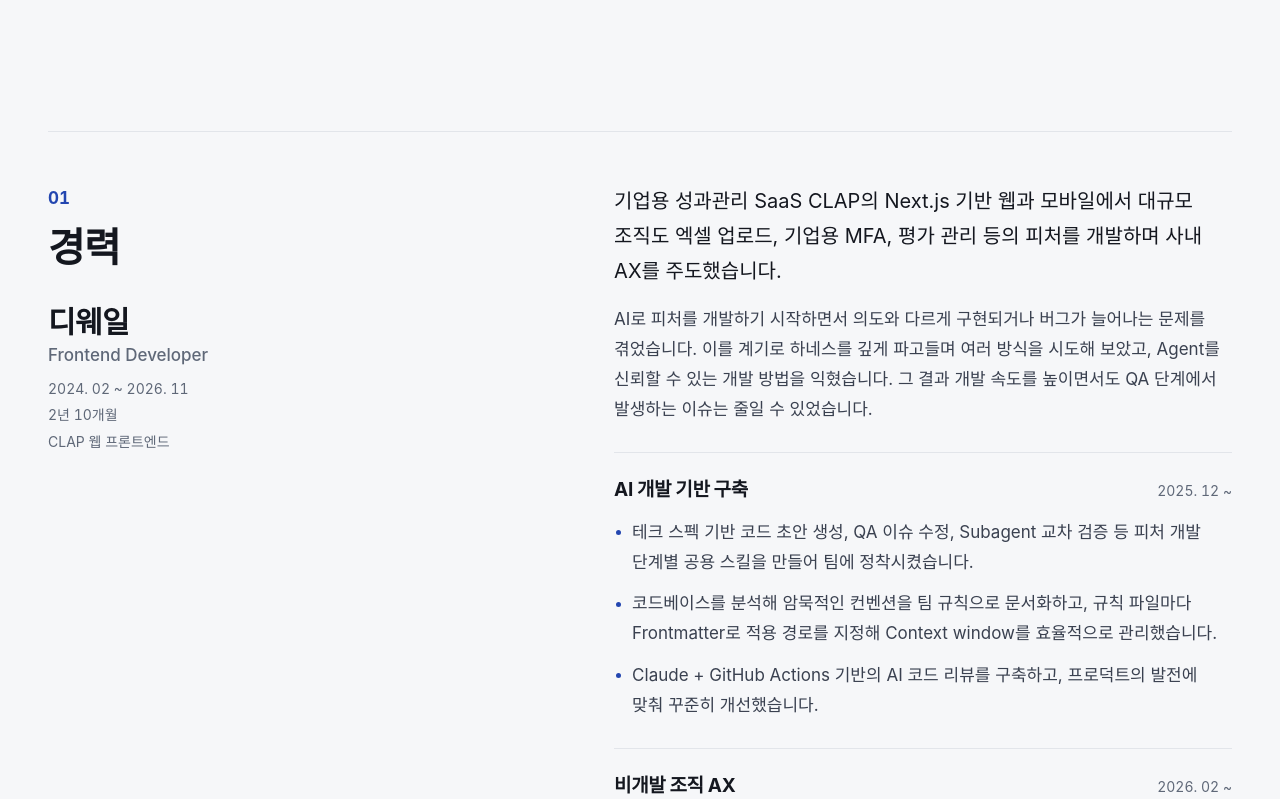
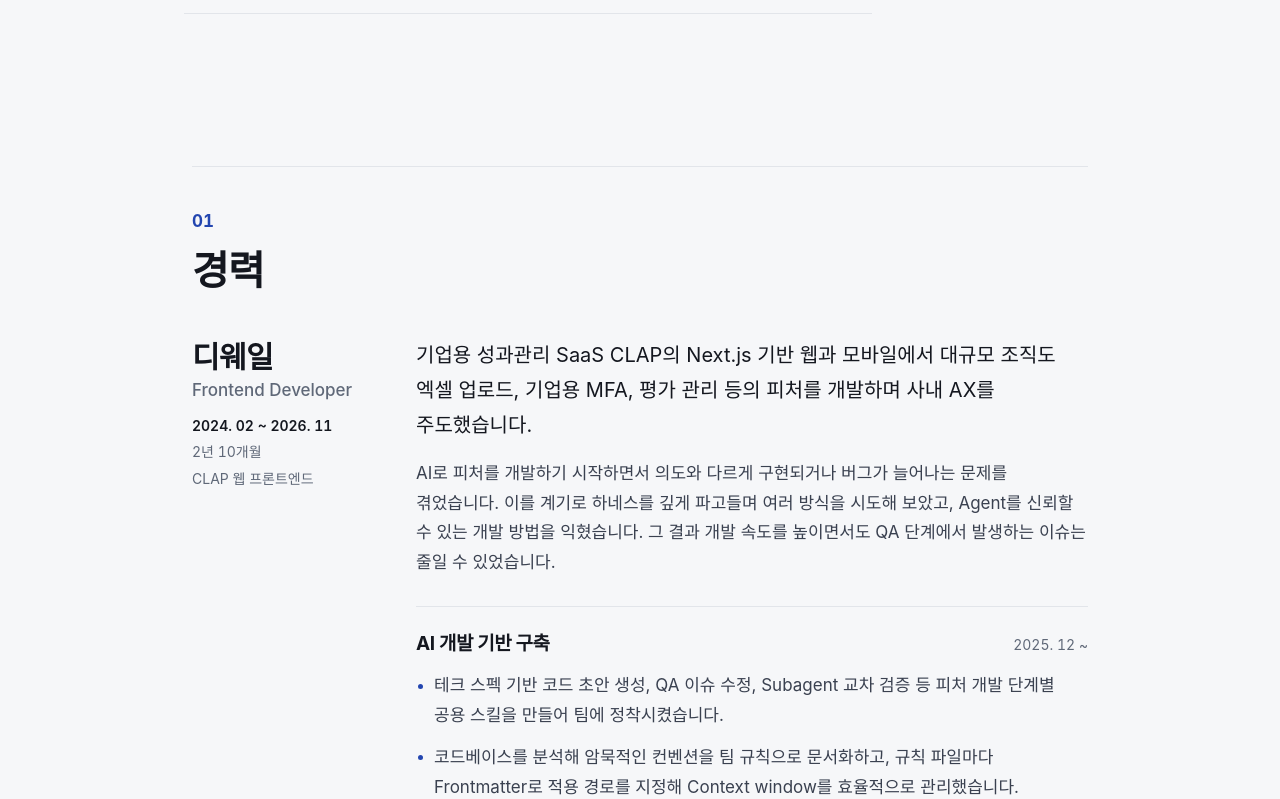
Before and after one commit to Yoonkeee/yoonkeee.github.io, a Next.js app: page /resume in a window 1280 px wide. Shown: the part 761-1560 px from the top of the page. Built offline with nearby package versions, Linux system fonts and the light colour scheme; a web font is replaced by a local one.

Commit message:
feat: 이력서 페이지를 좁은 폭의 PDF 구조로 배치

```diff
--- a/src/app/globals.css
+++ b/src/app/globals.css
@@ -146,7 +146,7 @@ button {
 
 .container {
   width: 100%;
-  max-width: calc(1400px + var(--gutter) * 2);
+  max-width: calc(var(--container-max, 1400px) + var(--gutter) * 2);
   margin-inline: auto;
   padding-inline: var(--gutter);
 }
--- /dev/null
+++ b/src/app/resume/page.module.css
@@ -0,0 +1,3 @@
+.page {
+  --container-max: 56rem;
+}
--- a/src/app/resume/page.tsx
+++ b/src/app/resume/page.tsx
@@ -14,6 +14,7 @@ import { Toc } from "@/components/Toc";
 import { profile } from "@/data/portfolio";
 import { activities, education, experience, resumeSections, sideProjects, skills } from "@/data/resume";
 import { pageMetadata, ROUTES } from "@/data/site";
+import styles from "./page.module.css";
 
 export const metadata = pageMetadata(`${profile.name} 이력서`, ROUTES.resume);
 
@@ -26,7 +27,7 @@ const TOC = resumeSections.map((section) => ({ href: `#${section.id}`, no: secti
 
 export default function ResumePage() {
   return (
-    <>
+    <div className={styles.page}>
       <a className="skip-link" href="#main">
         본문으로 건너뛰기
       </a>
@@ -71,6 +72,6 @@ export default function ResumePage() {
         </ResumeSection>
       </main>
       <Contact />
-    </>
+    </div>
   );
 }
--- a/src/components/ResumeSection.module.css
+++ b/src/components/ResumeSection.module.css
@@ -1,4 +1,6 @@
 .section {
+  --label-col: 11.5rem;
+  --label-gap: 40px;
   margin-top: var(--section-gap);
 }
 
@@ -23,8 +25,7 @@ section.section {
 }
 
 .body {
-  max-width: var(--measure);
-  margin-top: clamp(32px, 5vw, 48px);
+  margin-top: clamp(28px, 4vw, 40px);
 }
 
 .entry + .entry {
@@ -176,72 +177,64 @@ section.section {
 
 @media (min-width: 640px) {
   .rows > div {
-    grid-template-columns: 10.5rem minmax(0, 1fr);
-    gap: 16px;
+    grid-template-columns: var(--label-col) minmax(0, 1fr);
+    gap: var(--label-gap);
     align-items: baseline;
   }
 }
 
-@media (min-width: 1024px) {
-  .frame {
+/* Like the resume PDF: a narrow label column on the left, the content on the right. */
+@media (min-width: 768px) {
+  .entry {
     display: grid;
-    grid-template-columns: var(--text-column) var(--visual-column);
-    column-gap: var(--column-gap);
-    align-items: start;
-    padding-top: 52px;
-  }
-
-  .head {
-    position: sticky;
-    top: calc(var(--header-h) + 40px);
-  }
-
-  .body {
-    max-width: none;
-    margin-top: 0;
-  }
-
-  /* Pinned entries: the section label stays on top and each entry's heading sticks under it. */
-  .frame[data-pin] {
-    --pin-top: calc(var(--header-h) + 40px);
-    --label-h: calc(var(--fs-body) * var(--lh-body) + 8px + var(--fs-h2) * var(--lh-heading) + 28px);
-  }
-
-  .frame[data-pin] > .head {
-    z-index: 1;
-    grid-area: 1 / 1;
-    height: var(--label-h);
-    background: var(--bg);
-    box-shadow: 0 -40px 0 var(--bg);
-  }
-
-  .frame[data-pin] > .body {
-    display: grid;
-    grid-area: 1 / 1 / 2 / -1;
-    grid-template-columns: subgrid;
-  }
-
-  .frame[data-pin] .entry {
-    display: grid;
-    grid-column: 1 / -1;
-    grid-template-columns: subgrid;
+    grid-template-columns: var(--label-col) minmax(0, 1fr);
+    column-gap: var(--label-gap);
     align-items: start;
   }
 
+  .entryHead {
+    display: contents;
+  }
+
+  .entryTitle {
+    grid-area: 1 / 2;
+  }
+
+  .meta {
+    grid-area: 1 / 1;
+    flex-direction: column;
+    gap: 2px;
+    margin-top: 0.5em;
+  }
+
+  .meta span:first-child {
+    color: var(--ink);
+    font-weight: 600;
+  }
+
+  .entryBody {
+    grid-column: 2;
+  }
+
+  /* Pinned entries keep the whole heading in the left column while the content scrolls. */
   .frame[data-pin] .entryHead {
     position: sticky;
-    top: calc(var(--pin-top) + var(--label-h));
-    margin-top: var(--label-h);
+    top: calc(var(--header-h) + 32px);
+    display: block;
+    grid-area: 1 / 1;
   }
 
-  .frame[data-pin] .entryTitle,
-  .frame[data-pin] .meta {
+  .frame[data-pin] .entryTitle {
     flex-direction: column;
     gap: 2px;
   }
 
   .frame[data-pin] .meta {
-    margin-top: 10px;
+    margin-top: 12px;
+  }
+
+  .frame[data-pin] .entryBody {
+    grid-area: 1 / 2;
   }
 
   .frame[data-pin] .entryBody > :first-child {
```
